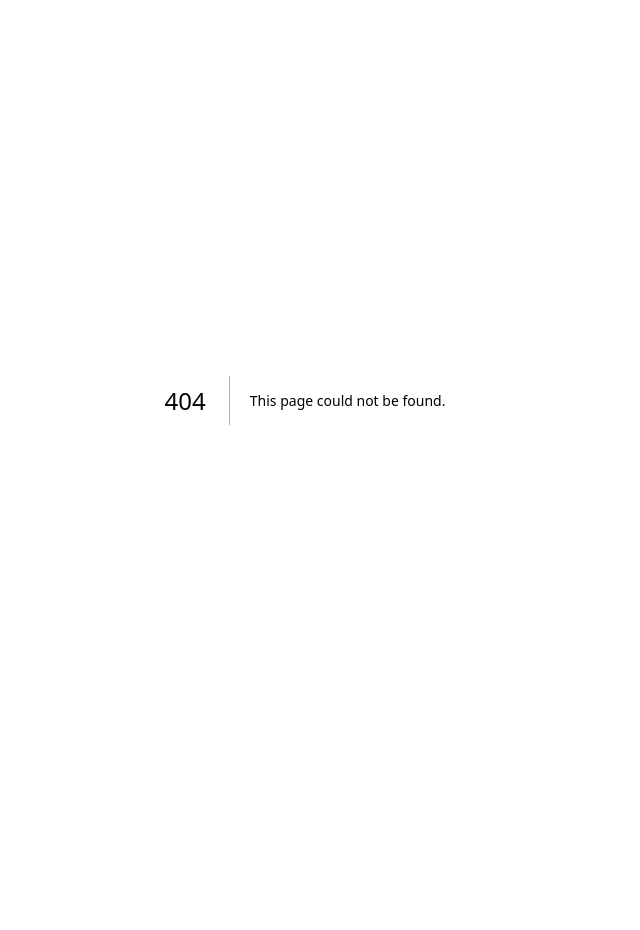
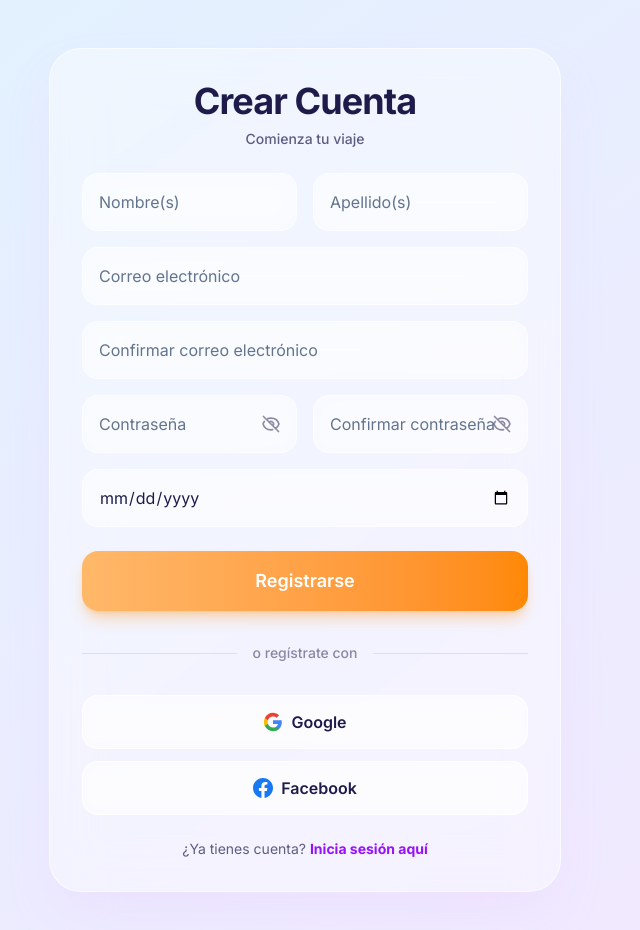
Before and after one commit to maverick0322/ReflectAI, a Next.js app in the folder reflectai/: page /registro in a window 1280 px wide. Before the commit this address had no page. Shown: the top 930 px of the page, without its empty margins (335-975 px from the left). Before the commit the page ends 800 px from the top, so only its background shows below. Built offline with nearby package versions, Linux system fonts and the light colour scheme.

Commit message:
feat(ui): maquetación limpia de pantallas de login y registro con componentes modulares

```diff
--- /dev/null
+++ b/reflectai/src/app/registro/page.tsx
@@ -0,0 +1,70 @@
+import Input from "@/components/ui/Input";
+import Button from "@/components/ui/Button";
+import SocialButton from "@/components/ui/SocialButton";
+import CustomLink from "@/components/ui/CustomLink";
+import PasswordInput from "@/components/ui/PasswordInput";
+import { GoogleIcon } from "@/components/icons/GoogleIcon";
+import { FacebookIcon } from "@/components/icons/FacebookIcon";
+
+export default function RegisterPage() {
+  return (
+    <main className="flex min-h-screen flex-col items-center justify-center p-6 py-12">
+
+      <div className="w-full max-w-lg bg-white/40 backdrop-blur-xl border border-white/60 rounded-[2rem] p-8 shadow-2xl shadow-purple-200/50 flex flex-col gap-6">
+
+        <header className="text-center space-y-2">
+          <h1 className="text-4xl font-bold tracking-tight text-reflect-dark">
+            Crear Cuenta
+          </h1>
+          <p className="text-reflect-dark/70 font-medium text-sm">
+            Comienza tu viaje
+          </p>
+        </header>
+
+        <form className="flex flex-col gap-4">
+
+          <div className="grid grid-cols-1 md:grid-cols-2 gap-4">
+            <Input type="text" placeholder="Nombre(s)" required />
+            <Input type="text" placeholder="Apellido(s)" required />
+          </div>
+
+          <Input type="email" placeholder="Correo electrónico" required />
+          <Input type="email" placeholder="Confirmar correo electrónico" required />
+
+          <div className="grid grid-cols-1 md:grid-cols-2 gap-4">
+            <PasswordInput placeholder="Contraseña" required />
+            <PasswordInput placeholder="Confirmar contraseña" required />
+          </div>
+
+          <Input
+            type="date"
+            placeholder="Fecha de nacimiento"
+            required
+            className="text-reflect-dark/70"
+          />
+
+          <div className="mt-2">
+            <Button type="submit">Registrarse</Button>
+          </div>
+        </form>
+
+        <div className="relative flex items-center py-2 text-reflect-dark/50 text-sm font-medium">
+          <div className="flex-grow border-t border-reflect-dark/10"></div>
+          <span className="mx-4">o regístrate con</span>
+          <div className="flex-grow border-t border-reflect-dark/10"></div>
+        </div>
+
+        <div className="flex flex-col gap-3">
+          <SocialButton provider="Google" icon={<GoogleIcon />} />
+          <SocialButton provider="Facebook" icon={<FacebookIcon />} />
+        </div>
+
+        <footer className="text-center text-sm text-reflect-dark/70">
+          ¿Ya tienes cuenta? <CustomLink href="/login">Inicia sesión aquí</CustomLink>
+        </footer>
+
+      </div>
+
+    </main>
+  );
+}
--- /dev/null
+++ b/reflectai/src/components/ui/PasswordInput.tsx
@@ -0,0 +1,39 @@
+"use client";
+
+import { useState } from "react";
+import Input from "./Input";
+
+interface PasswordInputProps {
+  placeholder: string;
+  required?: boolean;
+}
+
+export default function PasswordInput({ placeholder, required }: PasswordInputProps) {
+  const [showPassword, setShowPassword] = useState(false);
+
+  return (
+    <div className="relative">
+      <Input
+        type={showPassword ? "text" : "password"}
+        placeholder={placeholder}
+        required={required}
+      />
+      <button
+        type="button"
+        onClick={() => setShowPassword(!showPassword)}
+        className="absolute right-4 top-1/2 -translate-y-1/2 text-reflect-dark/50 hover:text-reflect-dark/90 transition-colors"
+      >
+        {showPassword ? (
+          <svg className="w-5 h-5" fill="none" viewBox="0 0 24 24" stroke="currentColor">
+            <path strokeLinecap="round" strokeLinejoin="round" strokeWidth={2} d="M15 12a3 3 0 11-6 0 3 3 0 016 0z" />
+            <path strokeLinecap="round" strokeLinejoin="round" strokeWidth={2} d="M2.458 12C3.732 7.943 7.523 5 12 5c4.478 0 8.268 2.943 9.542 7-1.274 4.057-5.064 7-9.542 7-4.477 0-8.268-2.943-9.542-7z" />
+          </svg>
+        ) : (
+          <svg className="w-5 h-5" fill="none" viewBox="0 0 24 24" stroke="currentColor">
+            <path strokeLinecap="round" strokeLinejoin="round" strokeWidth={2} d="M13.875 18.825A10.05 10.05 0 0112 19c-4.478 0-8.268-2.943-9.543-7a9.97 9.97 0 011.563-3.029m5.858.908a3 3 0 114.243 4.243M9.878 9.878l4.242 4.242M9.88 9.88l-3.29-3.29m7.532 7.532l3.29 3.29M3 3l3.59 3.59m0 0A9.953 9.953 0 0112 5c4.478 0 8.268 2.943 9.543 7a10.025 10.025 0 01-4.132 5.411m0 0L21 21" />
+          </svg>
+        )}
+      </button>
+    </div>
+  );
+}
```
